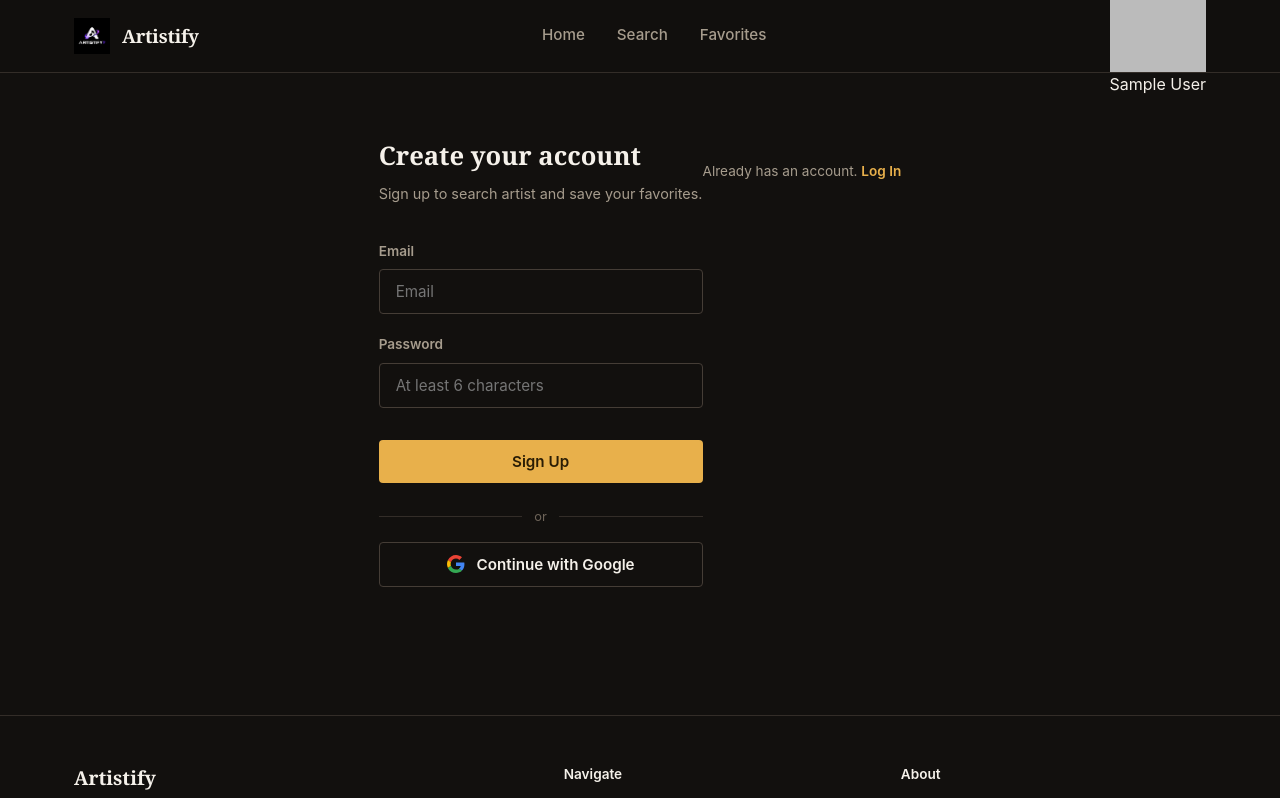
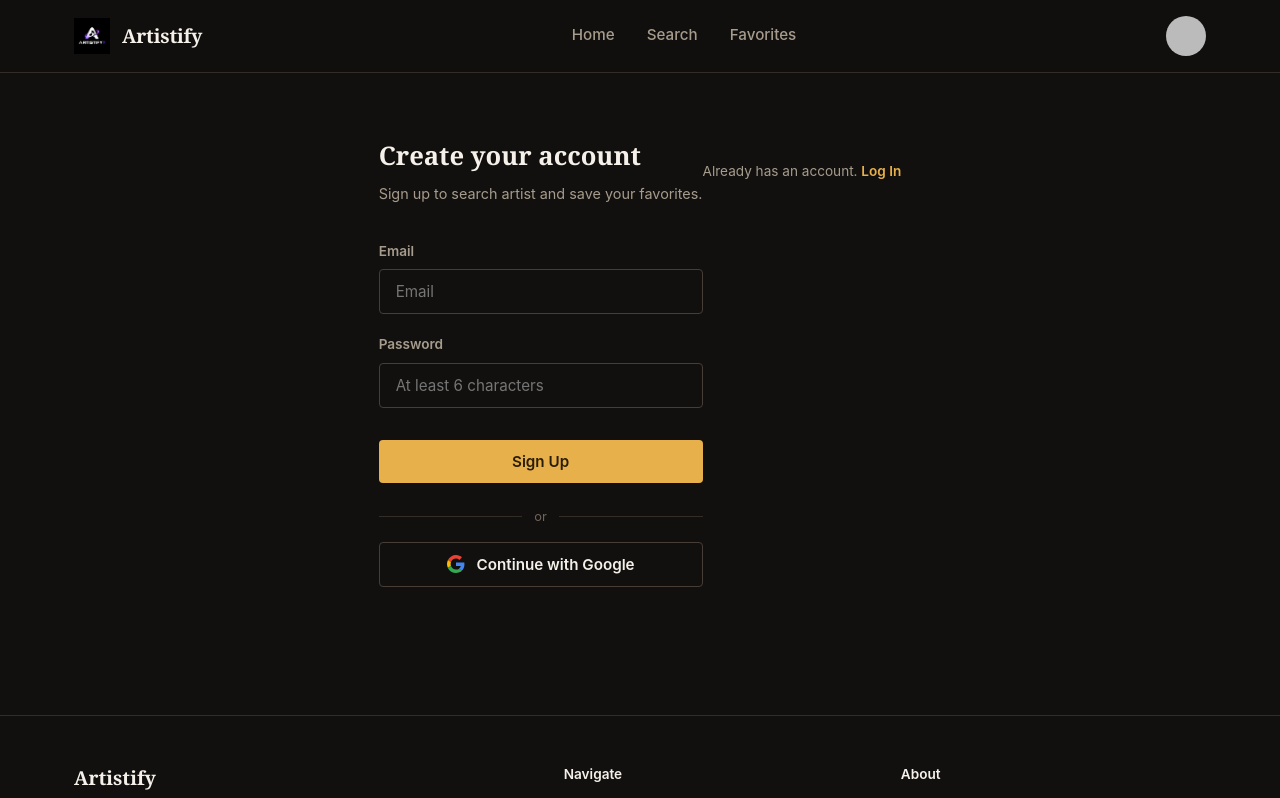
Before and after one commit to Scope1-guy/Artistify, a React (Create React App) app: page /signup in a window 1280 px wide. Shown: the top 798 px of the page. Built offline with nearby package versions, Linux system fonts and the light colour scheme; no server answers; sample sign-in values are in the browser's storage.

Commit message:
midnight

```diff
--- a/src/components/Navbar/Navbar.css
+++ b/src/components/Navbar/Navbar.css
@@ -27,11 +27,17 @@
 
 .navbar__avatar {
   overflow: hidden;
+  width: 32px;
+  height: 32px;
 }
 .navbar__avatar img {
-  width: 100%;
-  height: 100%;
+  /* width: 100%;
+  height: 100%; */
+  width: 40px;
+  height: 40px;
   object-fit: cover;
+  border-radius: 50%;
+  display: block;
 }
 
 /* .navbar__brand-mark {
@@ -49,7 +55,7 @@
 
 .navbar__brand-name {
   font-family: var(--font-display);
-  font-size: 1.15rem;
+  font-size: 1.2rem;
   font-weight: 600;
   letter-spacing: -0.01em;
 }
--- a/src/components/Navbar/Navbar.js
+++ b/src/components/Navbar/Navbar.js
@@ -57,9 +57,9 @@ function Navbar() {
                 currentUser.email[0].toUpperCase()
               )}
             </span>
-            <span className="navbar__username">
+            {/* <span className="navbar__username">
               {currentUser.displayName || currentUser.email.split("@")[0]}
-            </span>
+            </span> */}
           </NavLink>
         ) : (
           <NavLink to="/signup" className="navbar__signup">
--- a/src/pages/Profile/Profile.js
+++ b/src/pages/Profile/Profile.js
@@ -6,12 +6,12 @@ import "./Profile.css";
 function Profile() {
   const { currentUser } = useContext(AuthContext);
 
-  const initial = currentUser.email[0].toUpperCase();
+  // const initial = currentUser.email[0].toUpperCase();
   return (
     <div className="page-container page-section profile">
       <div>
         <h1>Profile</h1>
-        <button>Edit Details</button>
+        {/* <button>Edit Details</button> */}
       </div>
 
       <div className="profile_avatar">
```
